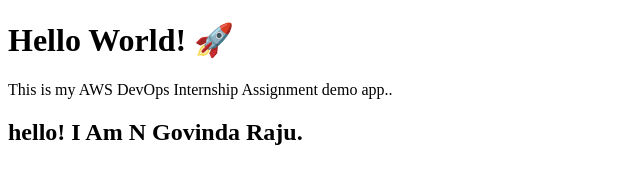
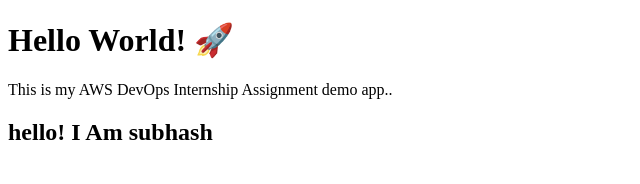
Before and after one commit to NGOVINDARAJU/Devops_Assignement, a plain HTML site: page app/index.html in a window 1280 px wide. Shown: the whole page, without its empty margins (0-640 px from the left). Drawn offline with Linux system fonts and the light colour scheme.

Commit message:
Update index.html

```diff
--- a/app/index.html
+++ b/app/index.html
@@ -8,6 +8,6 @@
 <body>
   <h1>Hello World! 🚀</h1>
   <p>This is my AWS DevOps Internship Assignment demo app..</p>
-  <h2>hello! I Am N Govinda Raju.</h2>
+  <h2>hello! I Am subhash</h2>
 </body>
 </html>
```
